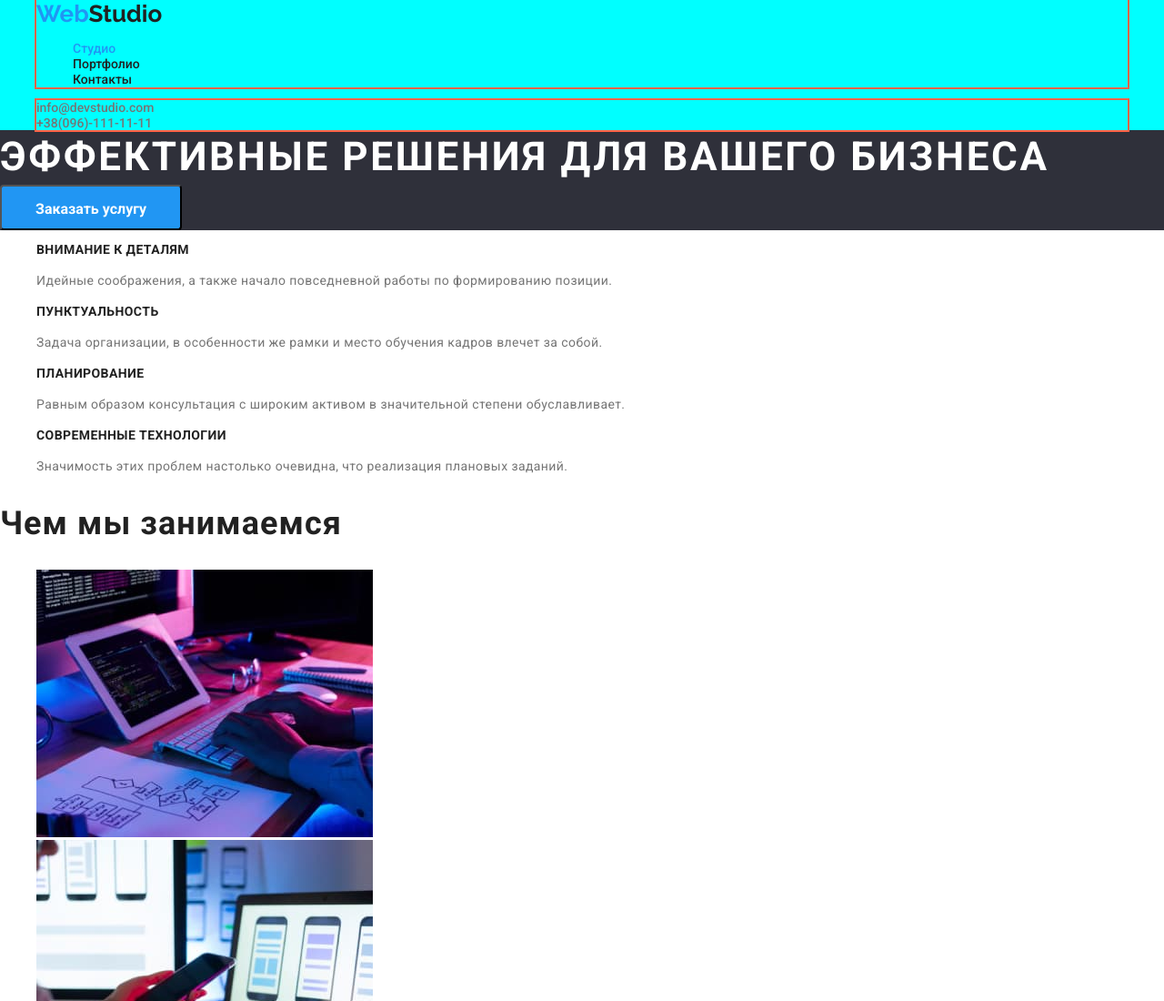
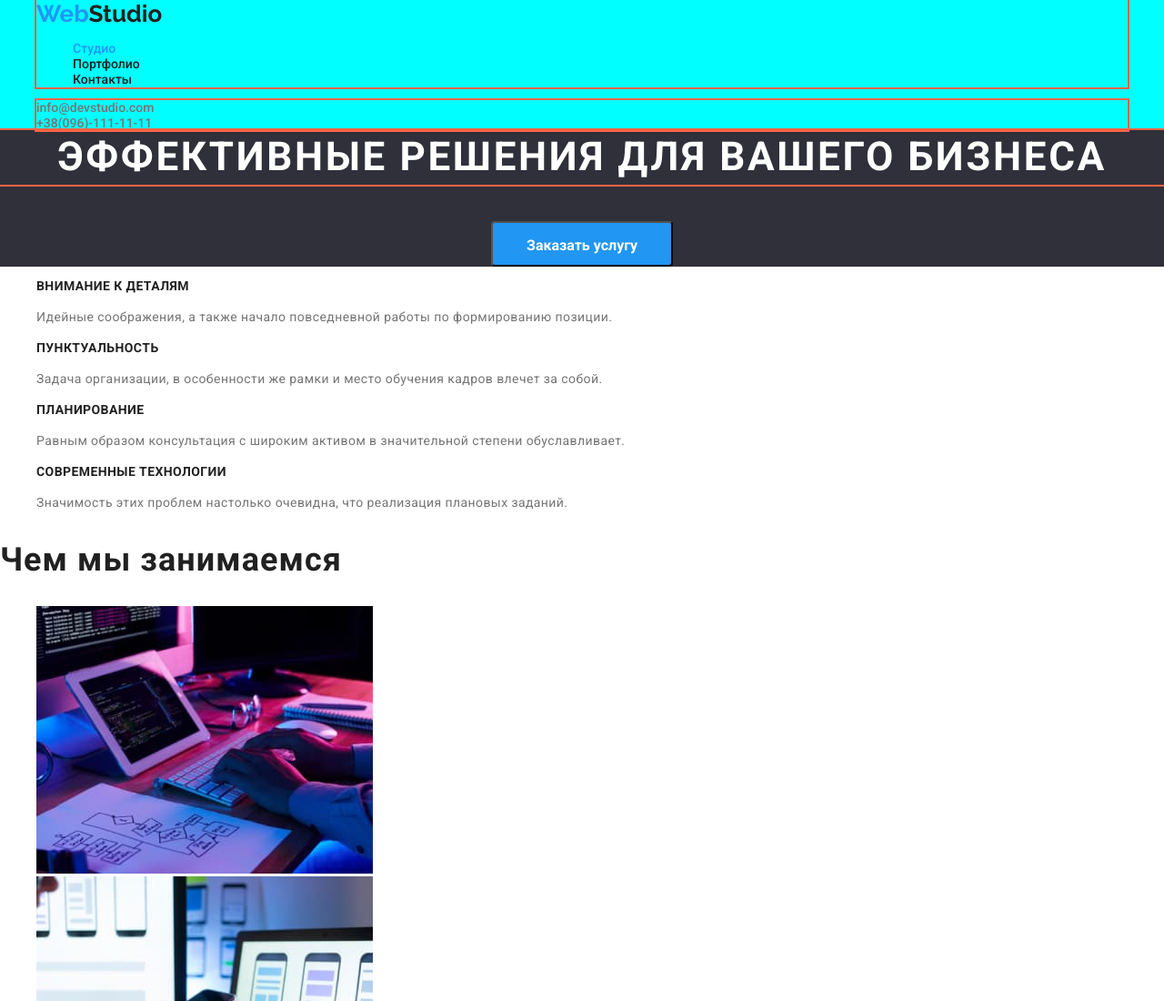
Before and after one commit to DariSh92/-goit-markup-hw-03, a plain HTML site: page index.html in a window 1280 px wide. Shown: the top 1100 px of the page at 91% size. Drawn offline with nearby package versions, Linux system fonts and the light colour scheme.

Commit message:
Выравнивает текст галвного героя и кнпоку по центру

```diff
--- a/css/style.css
+++ b/css/style.css
@@ -99,6 +99,7 @@ body {
   background-color: var(--accent-color);
 }
 .main-section {
+  text-align: center;
   background-color: var(--main-bcg-color);
 }
 
@@ -171,13 +172,14 @@ body {
 
 .section-title {
   margin-top: 0;
-  margin-bottom: 0;
+  margin-bottom: 40px;
   font-weight: 900;
   font-size: 44px;
   line-height: 1.36;
   text-transform: uppercase;
   letter-spacing: 0.06em;
   color: var(--primary-white-color);
+  outline: 2px solid tomato;
 }
 
 .order-button {
```
